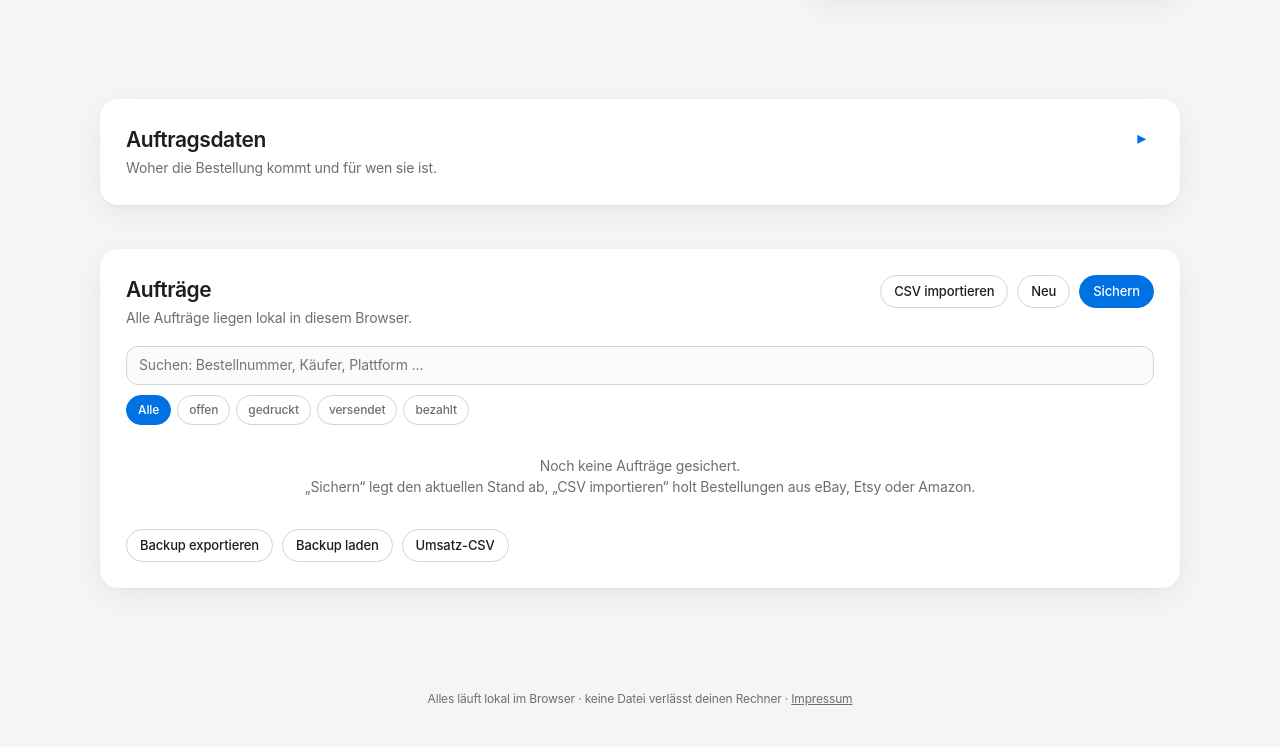
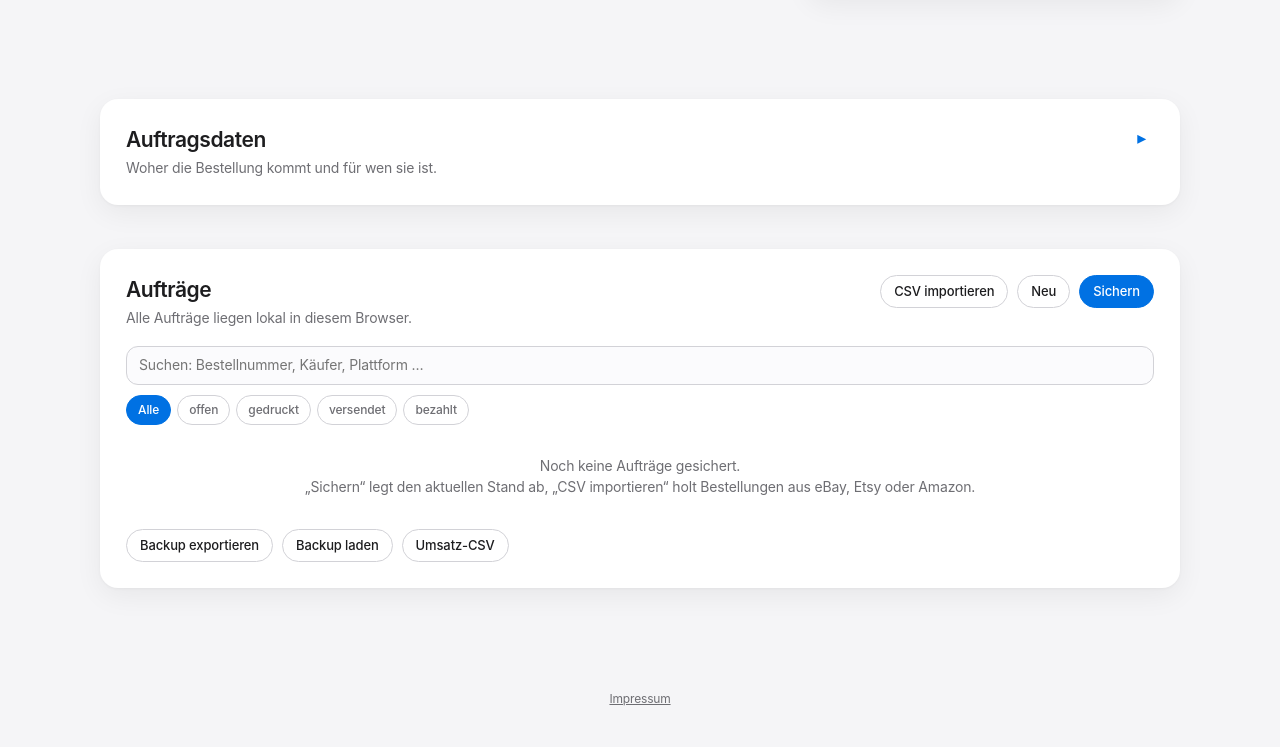
Before and after one commit to JanL6799/3d-druck-auftraege, a website: page index.html in a window 1280 px wide. Shown: the part 2132-2879 px from the top of the page. Drawn offline with Linux system fonts and the light colour scheme.

Commit message:
Footer-Text "Alles läuft lokal..." entfernen
Co-Authored-By: Claude Sonnet 5 <noreply@anthropic.com>

```diff
--- a/index.html
+++ b/index.html
@@ -443,7 +443,7 @@
   </div>
 </div>
 
-<div class="foot">Alles läuft lokal im Browser · keine Datei verlässt deinen Rechner · <a href="impressum.html" style="color:inherit">Impressum</a></div>
+<div class="foot"><a href="impressum.html" style="color:inherit">Impressum</a></div>
 
 <div class="modal-backdrop" id="modal">
   <div class="modal">
```
